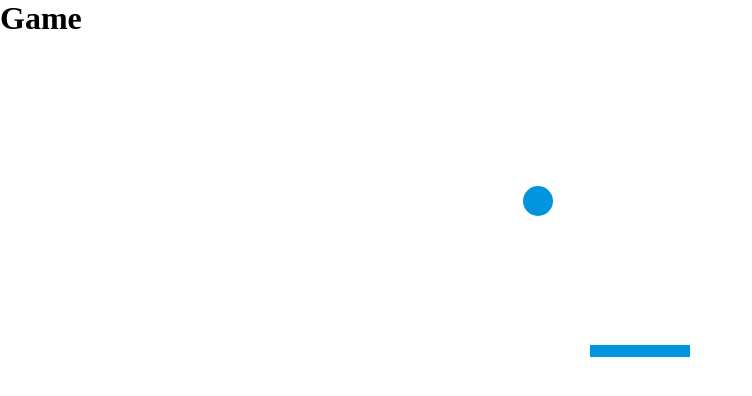
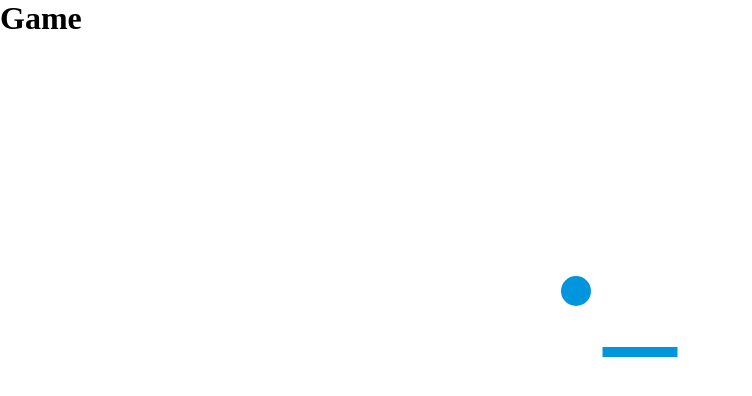
Before and after one commit to Max-Merila/2d_game, a plain HTML site: page 2d_game/index.html in a window 1280 px wide. Shown: the whole page, without its empty margins (0-752 px from the left). Drawn offline with Linux system fonts and the light colour scheme.

Commit message:
Add files via upload
added a game over alert if you hit the bottom of the canvas.

```diff
--- a/2d_game/index.html
+++ b/2d_game/index.html
@@ -19,11 +19,34 @@
         var x = canvas.width/2;
         var y = canvas.height-30;
         var ballRadius = 15;
-        var paddleHeight = 12;
-        var paddleWidth = 100;
+        var paddleHeight = 10;
+        var paddleWidth = 75;
         var paddleX = (canvas.width-paddleWidth) / 2;
         var rightPressed = false;
         var leftPressed = false;
+
+        document.addEventListener('keydown', keyDownHandler, false);
+        document.addEventListener('keyup', keyUpHandler, false);
+
+        var interval = setInterval(draw, 10);
+
+        function keyDownHandler(e) {
+             if(e.key == "Right" || e.key == "ArrowRight") {
+                 rightPressed = true;
+             }
+             else if(e.key == "Left" || e.key == "ArrowLeft") {
+                leftPressed = true;
+             }
+         }
+
+        function keyUpHandler(e) {
+             if(e.key == "Right" || e.key == "ArrowRight") {
+                rightPressed = false;
+                }
+             else if(e.key == "Left" || e.key == "ArrowLeft") {
+                 leftPressed = false;
+             }
+          }
 
         function drawBall(){
             ctx.beginPath();
@@ -45,48 +68,35 @@
             ctx.clearRect(0, 0, canvas.width, canvas.height);
             drawBall();
             drawPaddle();
-            x += dx;
-            y += dy;
-            if(x + dx > canvas.width-ballRadius || x + dx < ballRadius){
-                dx= -dx;
-            }
-            if(y + dy > canvas.height-ballRadius || y + dy < ballRadius){
-                dy= -dy;
-            }
-            if(rightPressed) {
-            paddleX += 7;
-            if (paddleX + paddleWidth > canvas.width){
-                paddleX = canvas.width - paddleWidth;
-            }
-            }
-            else if(leftPressed) {
-                paddleX -= 7;
-                if (paddleX < 0){
-                    paddleX = 0;
-             }
-        }
-        }
-        document.addEventListener('keydown', keyDownHandler, false);
-        document.addEventListener('keyup', keyUpHandler, false);
-        setInterval(draw, 10);
 
-        function keyDownHandler(e) {
-             if(e.key == "Right" || e.key == "ArrowRight") {
-                 rightPressed = true;
-             }
-             else if(e.key == "Left" || e.key == "ArrowLeft") {
-                leftPressed = true;
-             }
-         }
+  if(x + dx > canvas.width-ballRadius || x + dx < ballRadius) {
+      dx = -dx;
+  }
+  if(y + dy < ballRadius) {
+      dy = -dy;
+  }
+  else if(y + dy > canvas.height-ballRadius) {
+      if(x > paddleX && x < paddleX + paddleWidth) {
+          dy = -dy;
+      }
+      else {
+          alert("GAME OVER");
+          document.location.reload();
+          clearInterval(interval);
+  }
+}
+if(rightPressed && paddleX < canvas.width-paddleWidth) {
+       paddleX += 7;
+   }
+   else if(leftPressed && paddleX > 0) {
+       paddleX -= 7;
+   }
 
-        function keyUpHandler(e) {
-             if(e.key == "Right" || e.key == "ArrowRight") {
-                rightPressed = false;
-                }
-             else if(e.key == "Left" || e.key == "ArrowLeft") {
-                 leftPressed = false;
-             }
-          }
+   x += dx;
+   y += dy;
+}
+
+var interval = setInterval(draw, 10);
         </script>
     </body>
 </html>
```
